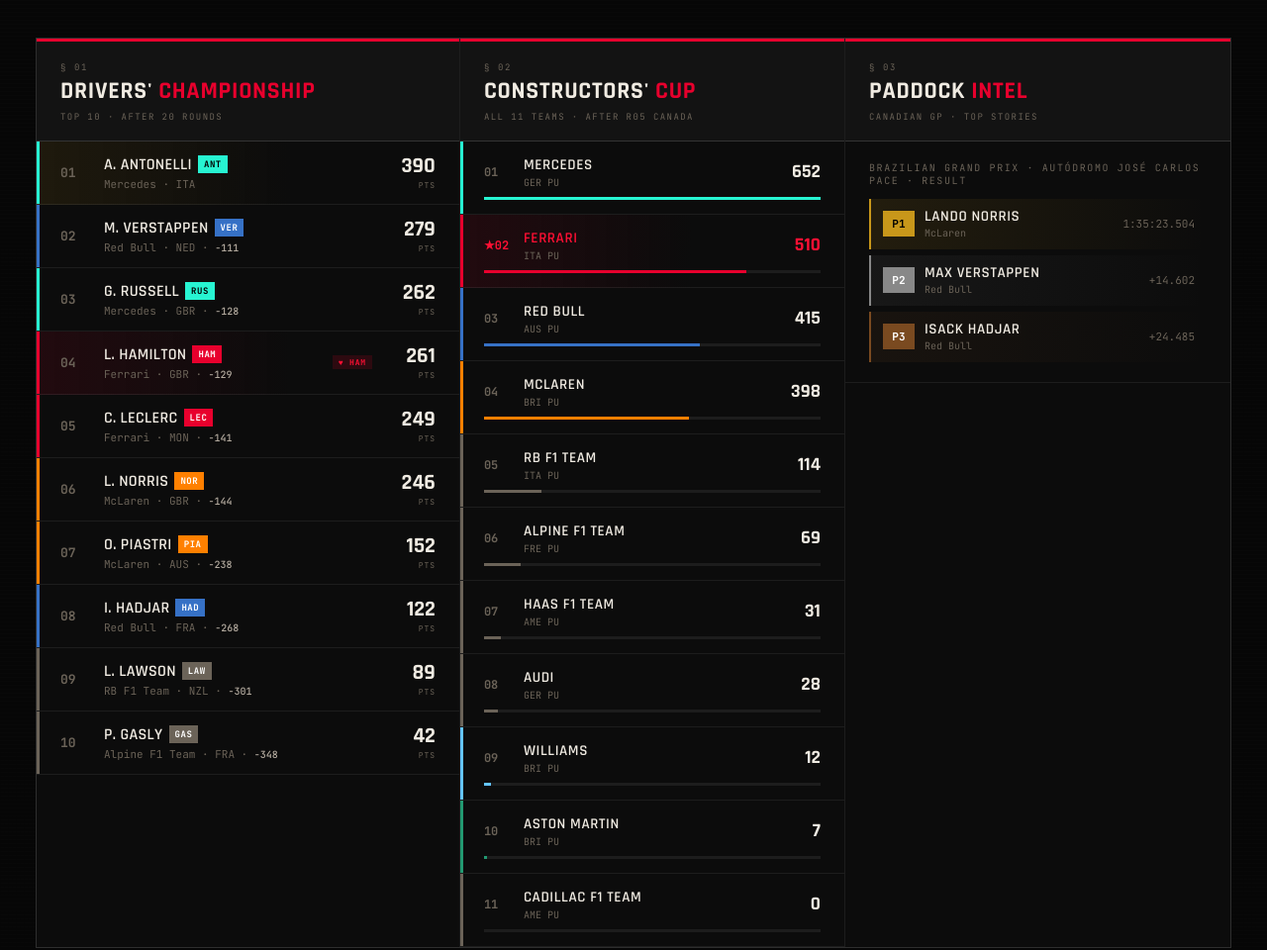
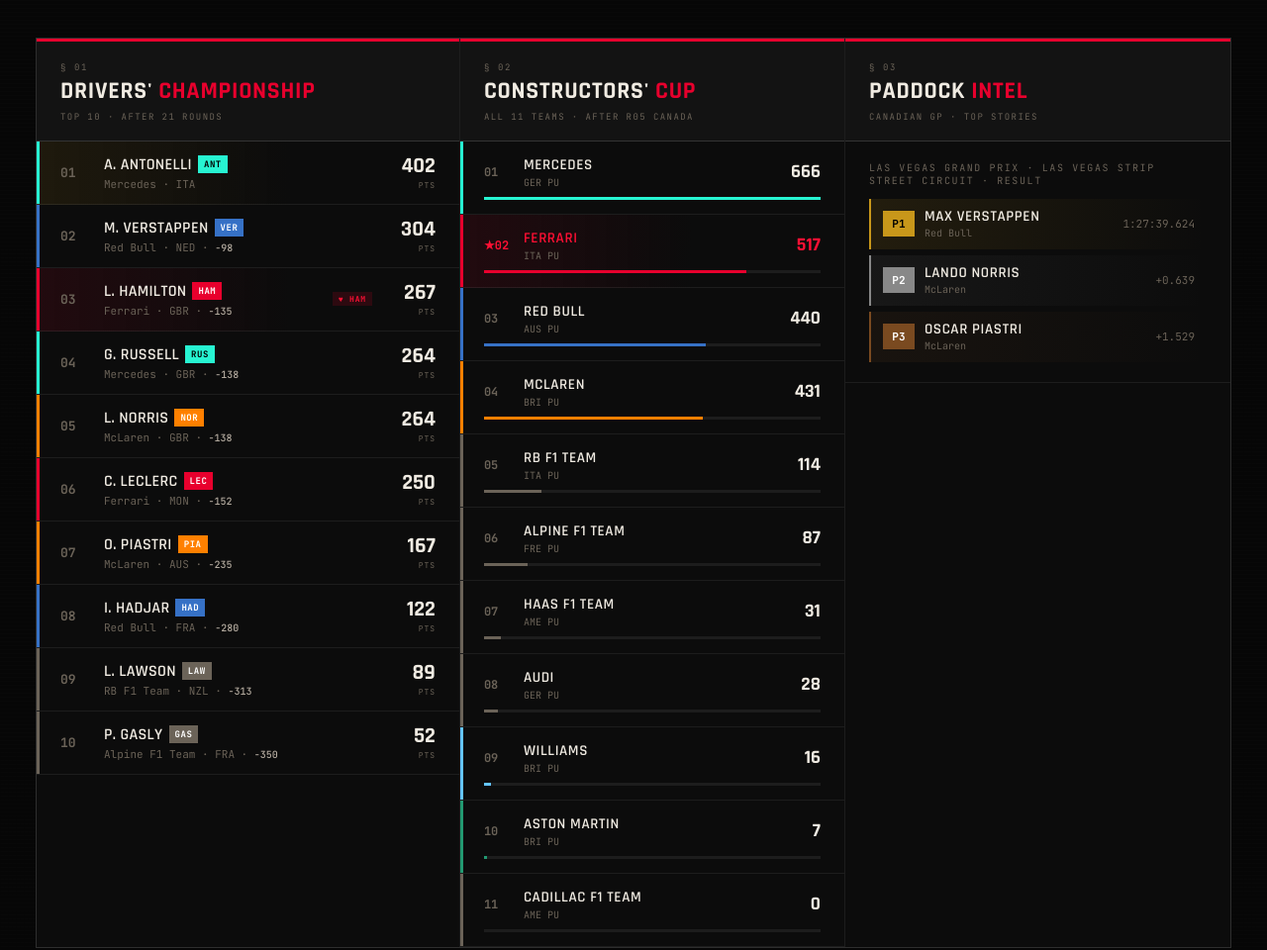
Before and after one commit to rohanvivek2509/rohan-pitwall-F1, a plain HTML site: page index.html in a window 1280 px wide. Shown: the part 1276-2236 px from the top of the page at 99% size. Drawn offline with Linux system fonts and the light colour scheme.

Commit message:
Auto-update after race weekend

```diff
--- a/index.html
+++ b/index.html
@@ -573,41 +573,42 @@ body.colo-open{overflow:hidden}
   <div class="main-grid">
     <!-- DRIVERS -->
     <div class="col">
-      <div class="col-head"><div class="col-num">§ 01</div><div class="col-name">Drivers' <em>Championship</em></div><div class="col-sub">Top 10 · After 20 Rounds</div></div>
-
-
-
-
-
-
-
-
-
-
-
-
-
-
-
-
-
-
-
-
-
-
-
-
-      <div class="driver-row leader" style="--team-color:var(--merc);animation-delay:0s"><div class="driver-pos">01</div><div><div style="display:flex;align-items:center"><span class="driver-name">A. Antonelli</span><span class="driver-code" style="background:var(--merc);color:#000;">ANT</span></div><div class="driver-team">Mercedes · ITA</div></div><div><div class="driver-pts">390</div><div class="driver-pts-sub">pts</div></div></div>
-      <div class="driver-row" style="--team-color:var(--rb);animation-delay:0.08s"><div class="driver-pos">02</div><div><div style="display:flex;align-items:center"><span class="driver-name">M. Verstappen</span><span class="driver-code" style="background:var(--rb);">VER</span></div><div class="driver-team">Red Bull · NED · <span class="gap">−111</span></div></div><div><div class="driver-pts">279</div><div class="driver-pts-sub">pts</div></div></div>
-      <div class="driver-row" style="--team-color:var(--merc);animation-delay:0.16s"><div class="driver-pos">03</div><div><div style="display:flex;align-items:center"><span class="driver-name">G. Russell</span><span class="driver-code" style="background:var(--merc);color:#000;">RUS</span></div><div class="driver-team">Mercedes · GBR · <span class="gap">−128</span></div></div><div><div class="driver-pts">262</div><div class="driver-pts-sub">pts</div></div></div>
-      <div class="driver-row fav" style="--team-color:var(--fe);animation-delay:0.24s"><div class="driver-pos">04</div><div><div style="display:flex;align-items:center"><span class="driver-name">L. Hamilton</span><span class="driver-code" style="background:var(--fe);">HAM</span></div><div class="driver-team">Ferrari · GBR · <span class="gap">−129</span></div></div><div><div class="driver-pts">261</div><div class="driver-pts-sub">pts</div></div></div>
-      <div class="driver-row" style="--team-color:var(--fe);animation-delay:0.32s"><div class="driver-pos">05</div><div><div style="display:flex;align-items:center"><span class="driver-name">C. Leclerc</span><span class="driver-code" style="background:var(--fe);">LEC</span></div><div class="driver-team">Ferrari · MON · <span class="gap">−141</span></div></div><div><div class="driver-pts">249</div><div class="driver-pts-sub">pts</div></div></div>
-      <div class="driver-row" style="--team-color:var(--mcl);animation-delay:0.4s"><div class="driver-pos">06</div><div><div style="display:flex;align-items:center"><span class="driver-name">L. Norris</span><span class="driver-code" style="background:var(--mcl);">NOR</span></div><div class="driver-team">McLaren · GBR · <span class="gap">−144</span></div></div><div><div class="driver-pts">246</div><div class="driver-pts-sub">pts</div></div></div>
-      <div class="driver-row" style="--team-color:var(--mcl);animation-delay:0.48s"><div class="driver-pos">07</div><div><div style="display:flex;align-items:center"><span class="driver-name">O. Piastri</span><span class="driver-code" style="background:var(--mcl);">PIA</span></div><div class="driver-team">McLaren · AUS · <span class="gap">−238</span></div></div><div><div class="driver-pts">152</div><div class="driver-pts-sub">pts</div></div></div>
-      <div class="driver-row" style="--team-color:var(--rb);animation-delay:0.56s"><div class="driver-pos">08</div><div><div style="display:flex;align-items:center"><span class="driver-name">I. Hadjar</span><span class="driver-code" style="background:var(--rb);">HAD</span></div><div class="driver-team">Red Bull · FRA · <span class="gap">−268</span></div></div><div><div class="driver-pts">122</div><div class="driver-pts-sub">pts</div></div></div>
-      <div class="driver-row" style="--team-color:var(--ink3);animation-delay:0.64s"><div class="driver-pos">09</div><div><div style="display:flex;align-items:center"><span class="driver-name">L. Lawson</span><span class="driver-code" style="background:var(--ink3);">LAW</span></div><div class="driver-team">RB F1 Team · NZL · <span class="gap">−301</span></div></div><div><div class="driver-pts">89</div><div class="driver-pts-sub">pts</div></div></div>
-      <div class="driver-row" style="--team-color:var(--ink3);animation-delay:0.72s"><div class="driver-pos">10</div><div><div style="display:flex;align-items:center"><span class="driver-name">P. Gasly</span><span class="driver-code" style="background:var(--ink3);">GAS</span></div><div class="driver-team">Alpine F1 Team · FRA · <span class="gap">−348</span></div></div><div><div class="driver-pts">42</div><div class="driver-pts-sub">pts</div></div></div>
+      <div class="col-head"><div class="col-num">§ 01</div><div class="col-name">Drivers' <em>Championship</em></div><div class="col-sub">Top 10 · After 21 Rounds</div></div>
+
+
+
+
+
+
+
+
+
+
+
+
+
+
+
+
+
+
+
+
+
+
+
+
+
+      <div class="driver-row leader" style="--team-color:var(--merc);animation-delay:0s"><div class="driver-pos">01</div><div><div style="display:flex;align-items:center"><span class="driver-name">A. Antonelli</span><span class="driver-code" style="background:var(--merc);color:#000;">ANT</span></div><div class="driver-team">Mercedes · ITA</div></div><div><div class="driver-pts">402</div><div class="driver-pts-sub">pts</div></div></div>
+      <div class="driver-row" style="--team-color:var(--rb);animation-delay:0.08s"><div class="driver-pos">02</div><div><div style="display:flex;align-items:center"><span class="driver-name">M. Verstappen</span><span class="driver-code" style="background:var(--rb);">VER</span></div><div class="driver-team">Red Bull · NED · <span class="gap">−98</span></div></div><div><div class="driver-pts">304</div><div class="driver-pts-sub">pts</div></div></div>
+      <div class="driver-row fav" style="--team-color:var(--fe);animation-delay:0.16s"><div class="driver-pos">03</div><div><div style="display:flex;align-items:center"><span class="driver-name">L. Hamilton</span><span class="driver-code" style="background:var(--fe);">HAM</span></div><div class="driver-team">Ferrari · GBR · <span class="gap">−135</span></div></div><div><div class="driver-pts">267</div><div class="driver-pts-sub">pts</div></div></div>
+      <div class="driver-row" style="--team-color:var(--merc);animation-delay:0.24s"><div class="driver-pos">04</div><div><div style="display:flex;align-items:center"><span class="driver-name">G. Russell</span><span class="driver-code" style="background:var(--merc);color:#000;">RUS</span></div><div class="driver-team">Mercedes · GBR · <span class="gap">−138</span></div></div><div><div class="driver-pts">264</div><div class="driver-pts-sub">pts</div></div></div>
+      <div class="driver-row" style="--team-color:var(--mcl);animation-delay:0.32s"><div class="driver-pos">05</div><div><div style="display:flex;align-items:center"><span class="driver-name">L. Norris</span><span class="driver-code" style="background:var(--mcl);">NOR</span></div><div class="driver-team">McLaren · GBR · <span class="gap">−138</span></div></div><div><div class="driver-pts">264</div><div class="driver-pts-sub">pts</div></div></div>
+      <div class="driver-row" style="--team-color:var(--fe);animation-delay:0.4s"><div class="driver-pos">06</div><div><div style="display:flex;align-items:center"><span class="driver-name">C. Leclerc</span><span class="driver-code" style="background:var(--fe);">LEC</span></div><div class="driver-team">Ferrari · MON · <span class="gap">−152</span></div></div><div><div class="driver-pts">250</div><div class="driver-pts-sub">pts</div></div></div>
+      <div class="driver-row" style="--team-color:var(--mcl);animation-delay:0.48s"><div class="driver-pos">07</div><div><div style="display:flex;align-items:center"><span class="driver-name">O. Piastri</span><span class="driver-code" style="background:var(--mcl);">PIA</span></div><div class="driver-team">McLaren · AUS · <span class="gap">−235</span></div></div><div><div class="driver-pts">167</div><div class="driver-pts-sub">pts</div></div></div>
+      <div class="driver-row" style="--team-color:var(--rb);animation-delay:0.56s"><div class="driver-pos">08</div><div><div style="display:flex;align-items:center"><span class="driver-name">I. Hadjar</span><span class="driver-code" style="background:var(--rb);">HAD</span></div><div class="driver-team">Red Bull · FRA · <span class="gap">−280</span></div></div><div><div class="driver-pts">122</div><div class="driver-pts-sub">pts</div></div></div>
+      <div class="driver-row" style="--team-color:var(--ink3);animation-delay:0.64s"><div class="driver-pos">09</div><div><div style="display:flex;align-items:center"><span class="driver-name">L. Lawson</span><span class="driver-code" style="background:var(--ink3);">LAW</span></div><div class="driver-team">RB F1 Team · NZL · <span class="gap">−313</span></div></div><div><div class="driver-pts">89</div><div class="driver-pts-sub">pts</div></div></div>
+      <div class="driver-row" style="--team-color:var(--ink3);animation-delay:0.72s"><div class="driver-pos">10</div><div><div style="display:flex;align-items:center"><span class="driver-name">P. Gasly</span><span class="driver-code" style="background:var(--ink3);">GAS</span></div><div class="driver-team">Alpine F1 Team · FRA · <span class="gap">−350</span></div></div><div><div class="driver-pts">52</div><div class="driver-pts-sub">pts</div></div></div>
     </div>
 
     <!-- CONSTRUCTORS -->
@@ -637,15 +638,16 @@ body.colo-open{overflow:hidden}
 
 
 
-      <div class="con-row" style="--team-color:var(--merc);animation-delay:0s"><div class="con-top"><div class="con-pos" >01</div><div><div class="con-name" >Mercedes</div><div class="con-engine">GER PU</div></div><div class="con-pts" >652</div></div><div class="con-bar"><div class="con-bar-fill" style="width:100%;animation-delay:0.50s"></div></div></div>
-      <div class="con-row fav-team" style="--team-color:var(--fe);animation-delay:0.08s"><div class="con-top"><div class="con-pos" style="color:var(--fe-hot);">★02</div><div><div class="con-name" style="color:var(--fe-hot);">Ferrari</div><div class="con-engine">ITA PU</div></div><div class="con-pts" style="color:var(--fe-hot);">510</div></div><div class="con-bar"><div class="con-bar-fill" style="width:78%;animation-delay:0.55s"></div></div></div>
-      <div class="con-row" style="--team-color:var(--rb);animation-delay:0.16s"><div class="con-top"><div class="con-pos" >03</div><div><div class="con-name" >Red Bull</div><div class="con-engine">AUS PU</div></div><div class="con-pts" >415</div></div><div class="con-bar"><div class="con-bar-fill" style="width:64%;animation-delay:0.60s"></div></div></div>
-      <div class="con-row" style="--team-color:var(--mcl);animation-delay:0.24s"><div class="con-top"><div class="con-pos" >04</div><div><div class="con-name" >McLaren</div><div class="con-engine">BRI PU</div></div><div class="con-pts" >398</div></div><div class="con-bar"><div class="con-bar-fill" style="width:61%;animation-delay:0.65s"></div></div></div>
+
+      <div class="con-row" style="--team-color:var(--merc);animation-delay:0s"><div class="con-top"><div class="con-pos" >01</div><div><div class="con-name" >Mercedes</div><div class="con-engine">GER PU</div></div><div class="con-pts" >666</div></div><div class="con-bar"><div class="con-bar-fill" style="width:100%;animation-delay:0.50s"></div></div></div>
+      <div class="con-row fav-team" style="--team-color:var(--fe);animation-delay:0.08s"><div class="con-top"><div class="con-pos" style="color:var(--fe-hot);">★02</div><div><div class="con-name" style="color:var(--fe-hot);">Ferrari</div><div class="con-engine">ITA PU</div></div><div class="con-pts" style="color:var(--fe-hot);">517</div></div><div class="con-bar"><div class="con-bar-fill" style="width:78%;animation-delay:0.55s"></div></div></div>
+      <div class="con-row" style="--team-color:var(--rb);animation-delay:0.16s"><div class="con-top"><div class="con-pos" >03</div><div><div class="con-name" >Red Bull</div><div class="con-engine">AUS PU</div></div><div class="con-pts" >440</div></div><div class="con-bar"><div class="con-bar-fill" style="width:66%;animation-delay:0.60s"></div></div></div>
+      <div class="con-row" style="--team-color:var(--mcl);animation-delay:0.24s"><div class="con-top"><div class="con-pos" >04</div><div><div class="con-name" >McLaren</div><div class="con-engine">BRI PU</div></div><div class="con-pts" >431</div></div><div class="con-bar"><div class="con-bar-fill" style="width:65%;animation-delay:0.65s"></div></div></div>
       <div class="con-row" style="--team-color:var(--ink3);animation-delay:0.32s"><div class="con-top"><div class="con-pos" >05</div><div><div class="con-name" >RB F1 Team</div><div class="con-engine">ITA PU</div></div><div class="con-pts" >114</div></div><div class="con-bar"><div class="con-bar-fill" style="width:17%;animation-delay:0.70s"></div></div></div>
-      <div class="con-row" style="--team-color:var(--ink3);animation-delay:0.4s"><div class="con-top"><div class="con-pos" >06</div><div><div class="con-name" >Alpine F1 Team</div><div class="con-engine">FRE PU</div></div><div class="con-pts" >69</div></div><div class="con-bar"><div class="con-bar-fill" style="width:11%;animation-delay:0.75s"></div></div></div>
+      <div class="con-row" style="--team-color:var(--ink3);animation-delay:0.4s"><div class="con-top"><div class="con-pos" >06</div><div><div class="con-name" >Alpine F1 Team</div><div class="con-engine">FRE PU</div></div><div class="con-pts" >87</div></div><div class="con-bar"><div class="con-bar-fill" style="width:13%;animation-delay:0.75s"></div></div></div>
       <div class="con-row" style="--team-color:var(--ink3);animation-delay:0.48s"><div class="con-top"><div class="con-pos" >07</div><div><div class="con-name" >Haas F1 Team</div><div class="con-engine">AME PU</div></div><div class="con-pts" >31</div></div><div class="con-bar"><div class="con-bar-fill" style="width:5%;animation-delay:0.80s"></div></div></div>
       <div class="con-row" style="--team-color:var(--ink3);animation-delay:0.56s"><div class="con-top"><div class="con-pos" >08</div><div><div class="con-name" >Audi</div><div class="con-engine">GER PU</div></div><div class="con-pts" >28</div></div><div class="con-bar"><div class="con-bar-fill" style="width:4%;animation-delay:0.85s"></div></div></div>
-      <div class="con-row" style="--team-color:var(--wil);animation-delay:0.64s"><div class="con-top"><div class="con-pos" >09</div><div><div class="con-name" >Williams</div><div class="con-engine">BRI PU</div></div><div class="con-pts" >12</div></div><div class="con-bar"><div class="con-bar-fill" style="width:2%;animation-delay:0.90s"></div></div></div>
+      <div class="con-row" style="--team-color:var(--wil);animation-delay:0.64s"><div class="con-top"><div class="con-pos" >09</div><div><div class="con-name" >Williams</div><div class="con-engine">BRI PU</div></div><div class="con-pts" >16</div></div><div class="con-bar"><div class="con-bar-fill" style="width:2%;animation-delay:0.90s"></div></div></div>
       <div class="con-row" style="--team-color:var(--am);animation-delay:0.72s"><div class="con-top"><div class="con-pos" >10</div><div><div class="con-name" >Aston Martin</div><div class="con-engine">BRI PU</div></div><div class="con-pts" >7</div></div><div class="con-bar"><div class="con-bar-fill" style="width:1%;animation-delay:0.95s"></div></div></div>
       <div class="con-row" style="--team-color:var(--ink3);animation-delay:0.8s"><div class="con-top"><div class="con-pos" >11</div><div><div class="con-name" >Cadillac F1 Team</div><div class="con-engine">AME PU</div></div><div class="con-pts" >0</div></div><div class="con-bar"><div class="con-bar-fill" style="width:0%;animation-delay:1.00s"></div></div></div>
     </div>
@@ -653,13 +655,14 @@ body.colo-open{overflow:hidden}
     <!-- PADDOCK -->
     <div class="col">
       <div class="col-head"><div class="col-num">§ 03</div><div class="col-name">Paddock <em>Intel</em></div><div class="col-sub">Canadian GP · Top Stories</div></div>
-                                                                                                                                                      <div class="podium-block">
-        <div class="podium-head">Brazilian Grand Prix · Autódromo José Carlos Pace · Result</div>
+                                                                                                                                                            <div class="podium-block">
+        <div class="podium-head">Las Vegas Grand Prix · Las Vegas Strip Street Circuit · Result</div>
         <div class="podium-list">
-          <div class="pod-row p1"><div class="pod-badge">P1</div><div><div class="pod-driver-name">Lando Norris</div><div class="pod-driver-team">McLaren</div></div><div class="pod-time">1:35:23.504</div></div>
-          <div class="pod-row p2"><div class="pod-badge">P2</div><div><div class="pod-driver-name">Max Verstappen</div><div class="pod-driver-team">Red Bull</div></div><div class="pod-time">+14.602</div></div>
-          <div class="pod-row p3"><div class="pod-badge">P3</div><div><div class="pod-driver-name">Isack Hadjar</div><div class="pod-driver-team">Red Bull</div></div><div class="pod-time">+24.485</div></div>
+          <div class="pod-row p1"><div class="pod-badge">P1</div><div><div class="pod-driver-name">Max Verstappen</div><div class="pod-driver-team">Red Bull</div></div><div class="pod-time">1:27:39.624</div></div>
+          <div class="pod-row p2"><div class="pod-badge">P2</div><div><div class="pod-driver-name">Lando Norris</div><div class="pod-driver-team">McLaren</div></div><div class="pod-time">+0.639</div></div>
+          <div class="pod-row p3"><div class="pod-badge">P3</div><div><div class="pod-driver-name">Oscar Piastri</div><div class="pod-driver-team">McLaren</div></div><div class="pod-time">+1.529</div></div>
         </div>
+      </div>
       </div>
       </div>
       </div>
```
